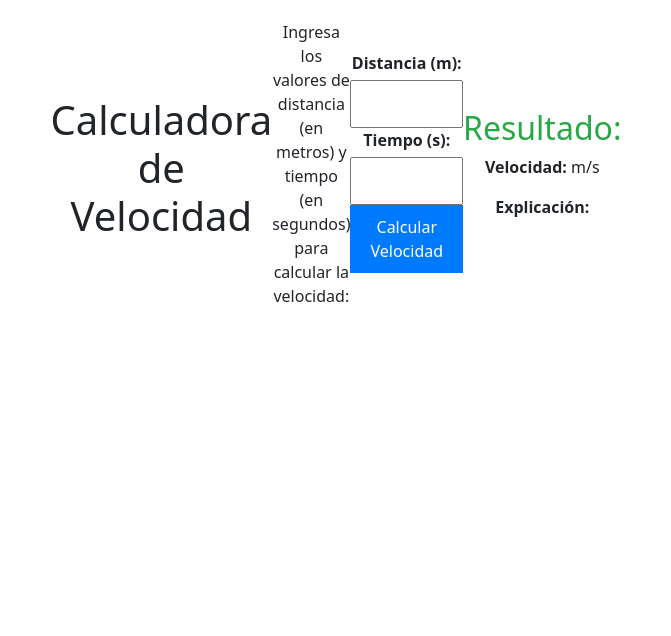
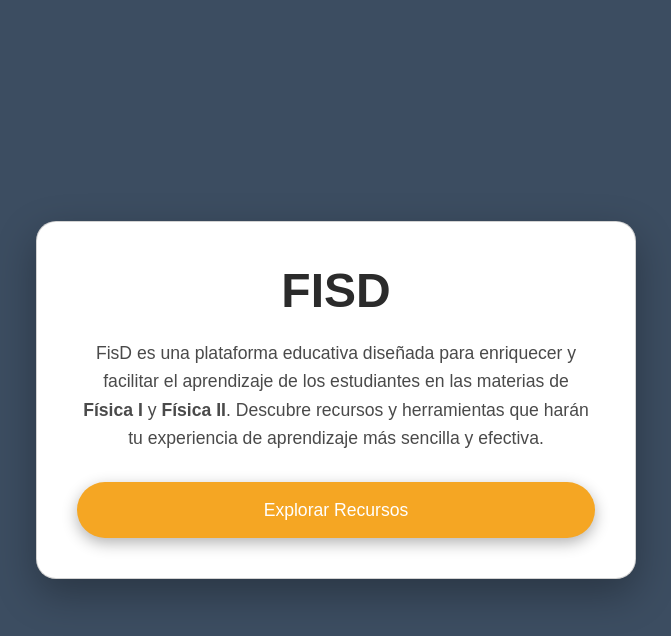
Before and after one commit to ilytdani/FistD, an Angular app in the folder FrontEnd/: page / in a window 1280 px wide. Shown: the top 636 px of the page, without its empty margins (304-975 px from the left). Built offline with nearby package versions, Linux system fonts and the light colour scheme.

Commit message:
arreglo del html

```diff
--- a/FrontEnd/src/app/pagina-principal/pagina-principal.component.css
+++ b/FrontEnd/src/app/pagina-principal/pagina-principal.component.css
@@ -86,44 +86,3 @@ body {
     opacity: 1;
   }
 }
-.container {
-  max-width: 600px;
-  margin: 0 auto;
-  padding: 20px;
-  text-align: center;
-}
-
-form {
-  margin-bottom: 20px;
-}
-
-div {
-  margin: 10px 0;
-}
-
-label {
-  display: block;
-  font-weight: bold;
-}
-
-input {
-  width: 100%;
-  padding: 10px;
-  margin-top: 5px;
-}
-
-button {
-  padding: 10px 20px;
-  background-color: #007bff;
-  color: white;
-  border: none;
-  cursor: pointer;
-}
-
-button:disabled {
-  background-color: #ccc;
-}
-
-h2 {
-  color: #28a745;
-}
--- a/FrontEnd/src/app/pagina-principal/pagina-principal.component.html
+++ b/FrontEnd/src/app/pagina-principal/pagina-principal.component.html
@@ -1,22 +1,20 @@
-<div class="container">
-  <h1>Calculadora de Velocidad</h1>
-  <p>Ingresa los valores de distancia (en metros) y tiempo (en segundos) para calcular la velocidad:</p>
-
-  <!-- Formulario para capturar distancia y tiempo -->
-  <form (submit)="calcularVelocidad($event)">
-    <label for="distancia">Distancia (m):</label>
-    <input type="number" id="distancia" [(ngModel)]="distancia" name="distancia" required />
-
-    <label for="tiempo">Tiempo (s):</label>
-    <input type="number" id="tiempo" [(ngModel)]="tiempo" name="tiempo" required />
-
-    <button type="submit">Calcular Velocidad</button>
-  </form>
-
-  <!-- Mostrar resultado y explicación solo si hay un resultado calculado -->
-  <div *ngIf="resultado !== null">
-    <h2>Resultado:</h2>
-    <p><strong>Velocidad:</strong> {{ resultado }} m/s</p>
-    <p><strong>Explicación:</strong> {{ explicacion }}</p>
+<!DOCTYPE html>
+<html lang="es">
+<head>
+  <meta charset="UTF-8">
+  <meta name="viewport" content="width=device-width, initial-scale=1.0">
+  <title>FisD</title>
+  <link rel="stylesheet" href="pagina-principal.component.css">
+</head>
+<body>
+  <div class="container">
+    <div class="card">
+      <h1 class="title">FISD</h1>
+      <p class="description">
+        FisD es una plataforma educativa diseñada para enriquecer y facilitar el aprendizaje de los estudiantes en las materias de <strong>Física I</strong> y <strong>Física II</strong>. Descubre recursos y herramientas que harán tu experiencia de aprendizaje más sencilla y efectiva.
+      </p>
+      <button class="explore-button">Explorar Recursos</button>
+    </div>
   </div>
-</div>
+</body>
+</html>
```
